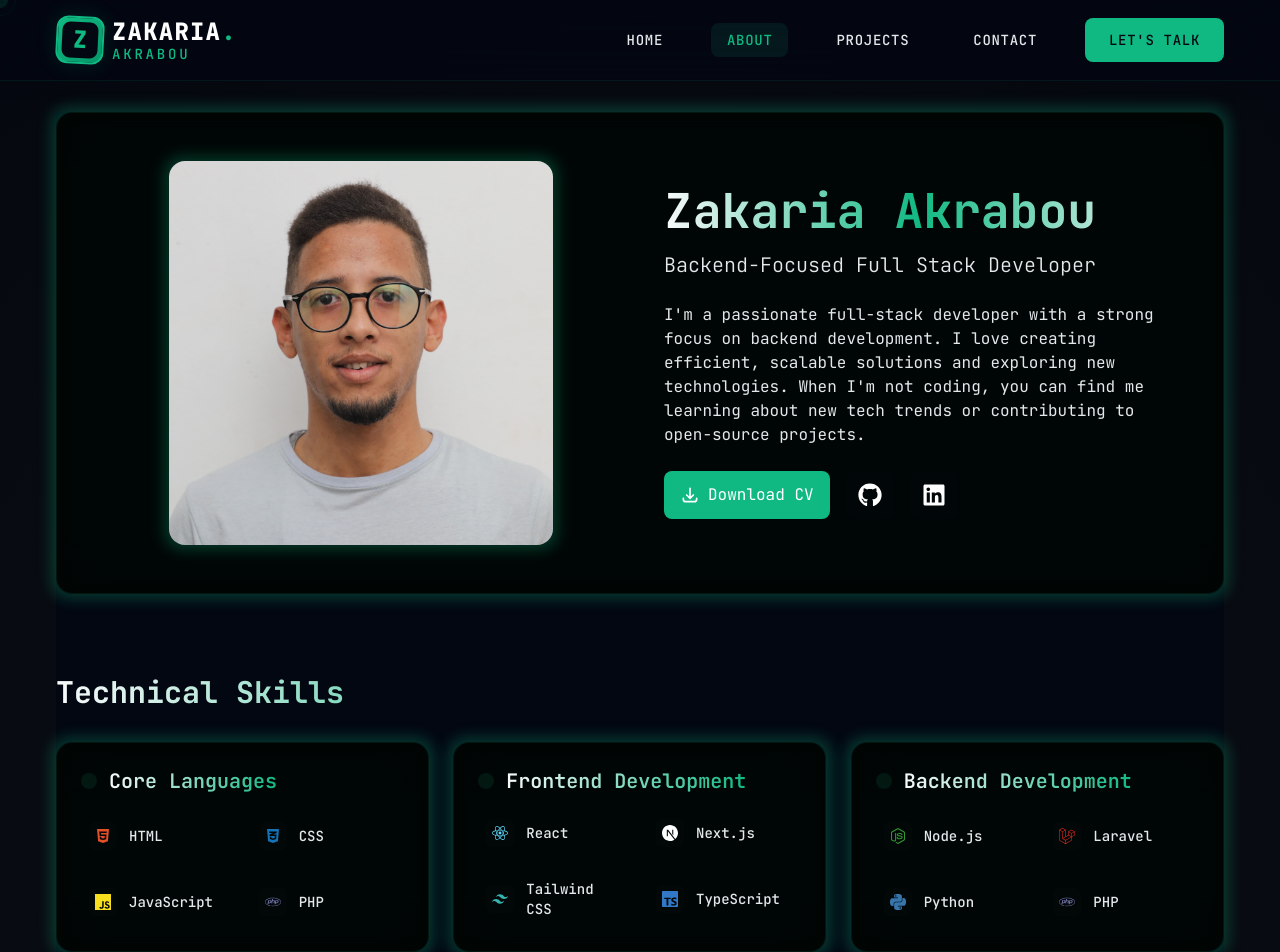
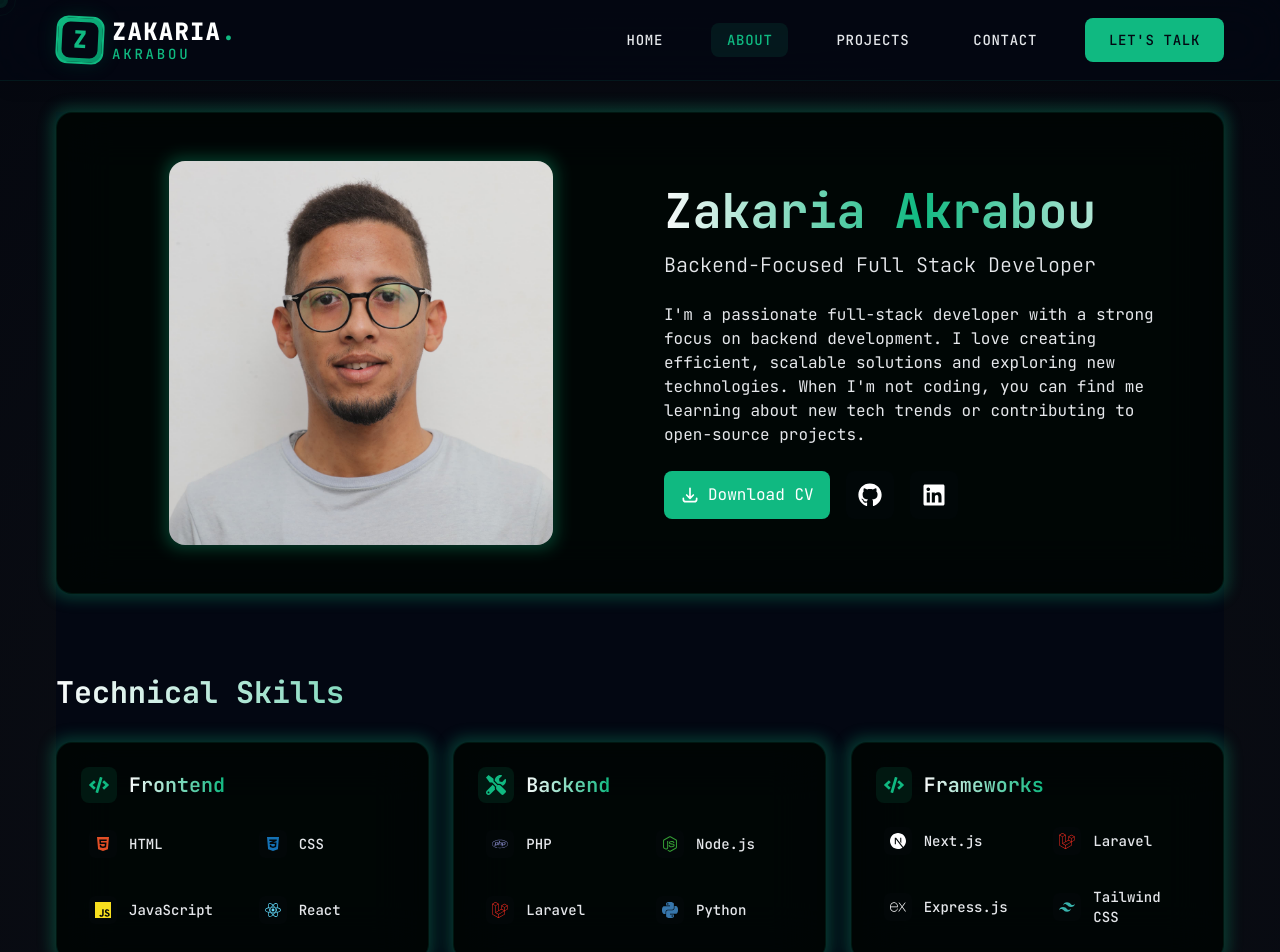
Before and after one commit to ZakariaAkrabou/next-portfolio, a Next.js app: page /about in a window 1280 px wide. Shown: the top 952 px of the page. Built offline with nearby package versions, Linux system fonts and the light colour scheme.

Commit message:
new style

```diff
--- a/components/PDFViewer.jsx
+++ b/components/PDFViewer.jsx
@@ -6,7 +6,7 @@ import { motion } from 'framer-motion';
 import 'react-pdf/dist/esm/Page/AnnotationLayer.css';
 import 'react-pdf/dist/esm/Page/TextLayer.css';
 
-// Configure PDF.js worker
+
 pdfjs.GlobalWorkerOptions.workerSrc = `//cdnjs.cloudflare.com/ajax/libs/pdf.js/${pdfjs.version}/pdf.worker.min.js`;
 
 const PDFViewer = () => {
--- a/data/skills.js
+++ b/data/skills.js
@@ -20,48 +20,53 @@ import {
   SiPostgresql,
   SiMysql,
   SiPostman,
-  SiJira
+  SiJira,
+  SiExpress
 } from 'react-icons/si';
 
 export const skillCategories = [
   {
-    title: "Core Languages",
+    title: "Frontend",
+    icon: FaCode,
     skills: [
       { name: "HTML", icon: FaHtml5, color: "#E34F26" },
       { name: "CSS", icon: FaCss3Alt, color: "#1572B6" },
       { name: "JavaScript", icon: SiJavascript, color: "#F7DF1E" },
-      { name: "PHP", icon: FaPhp, color: "#777BB4" },
+      { name: "React", icon: FaReact, color: "#61DAFB" },
     ]
   },
   {
-    title: "Frontend Development",
+    title: "Backend",
+    icon: FaTools,
     skills: [
-      { name: "React", icon: FaReact, color: "#61DAFB" },
-      { name: "Next.js", icon: SiNextdotjs, color: "#ffffff" },
-      { name: "Tailwind CSS", icon: SiTailwindcss, color: "#38B2AC" },
-      { name: "TypeScript", icon: SiTypescript, color: "#3178C6" },
+      { name: "PHP", icon: FaPhp, color: "#777BB4" },
+      { name: "Node.js", icon: FaNodeJs, color: "#339933" },
+      { name: "Laravel", icon: FaLaravel, color: "#FF2D20" },
+      { name: "Python", icon: SiPython, color: "#3776AB" },
     ]
   },
   {
-    title: "Backend Development",
+    title: "Frameworks",
+    icon: FaCode,
     skills: [
-      { name: "Node.js", icon: FaNodeJs, color: "#339933" },
+      { name: "Next.js", icon: SiNextdotjs, color: "#ffffff" },
       { name: "Laravel", icon: FaLaravel, color: "#FF2D20" },
-      { name: "Python", icon: SiPython, color: "#3776AB" },
-      { name: "PHP", icon: FaPhp, color: "#777BB4" },
+      { name: "Express.js", icon: SiExpress, color: "#ffffff" },
+      { name: "Tailwind CSS", icon: SiTailwindcss, color: "#38B2AC" },
     ]
   },
   {
     title: "Databases",
+    icon: FaCode,
     skills: [
       { name: "MongoDB", icon: SiMongodb, color: "#47A248" },
       { name: "MySQL", icon: SiMysql, color: "#4479A1" },
       { name: "PostgreSQL", icon: SiPostgresql, color: "#336791" },
-      { name: "SQL", icon: FaCode, color: "#F29111" },
     ]
   },
   {
     title: "Tools & Methods",
+    icon: FaTools,
     skills: [
       { name: "Git", icon: FaGit, color: "#F05032" },
       { name: "Docker", icon: FaDocker, color: "#2496ED" },
```
